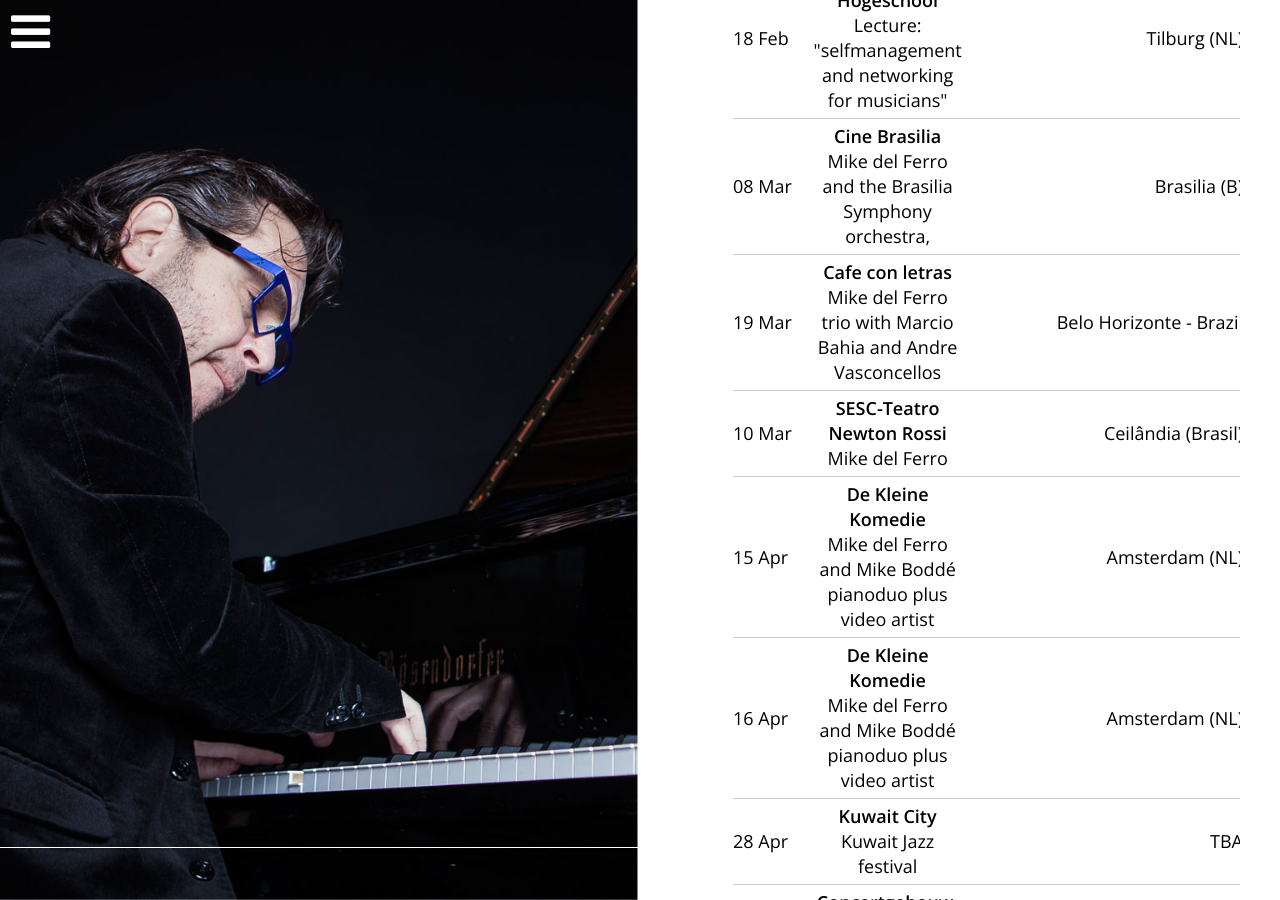
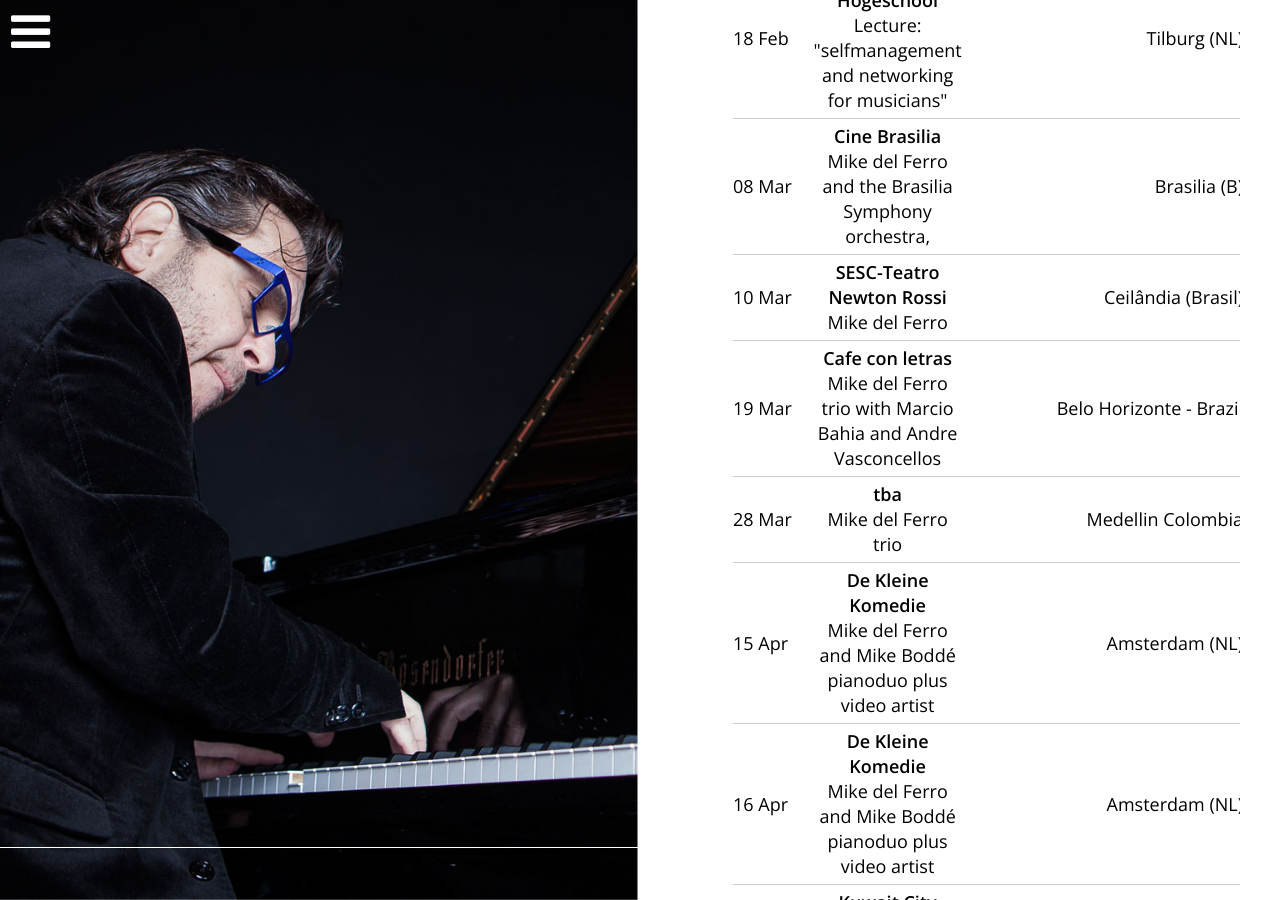
Before and after one commit to mikedelferro/website, a Jekyll site: the page built from agenda.html, in a window 1280 px wide and 900 px high, scrolled down 386 px. Built offline with Jekyll 4.4.1, drawn with Linux system fonts in a browser that asks for light colours; nearby versions of some CDN libraries.

Commit message:
Updated '/_config.yml' via CloudCannon

```diff
--- a/_config.yml
+++ b/_config.yml
@@ -14,15 +14,20 @@ gigs:
     location: Brasilia (B)
     venue: Cine Brasilia
     url: 'https://www.facebook.com/CineBrasilia1960/'
+  - title: Mike del Ferro
+    date: 2016-03-10T20:00:00.000Z
+    location: Ceilândia (Brasil)
+    venue: SESC-Teatro Newton Rossi
+    url: ''
   - title: Mike del Ferro trio with Marcio Bahia and Andre Vasconcellos
     date: 2016-03-19T20:00:00.000Z
     location: Belo Horizonte - Brazil
     venue: Cafe con letras
     url: ''
-  - title: Mike del Ferro
-    date: 2016-03-10T20:00:00.000Z
-    location: Ceilândia (Brasil)
-    venue: SESC-Teatro Newton Rossi
+  - title: Mike del Ferro trio
+    date: 2016-03-28T20:00:00.000Z
+    location: Medellin Colombia
+    venue: tba
     url: ''
   - title: Mike del Ferro and Mike Boddé pianoduo plus video artist
     date: 2016-04-15T20:00:00.000Z
```
